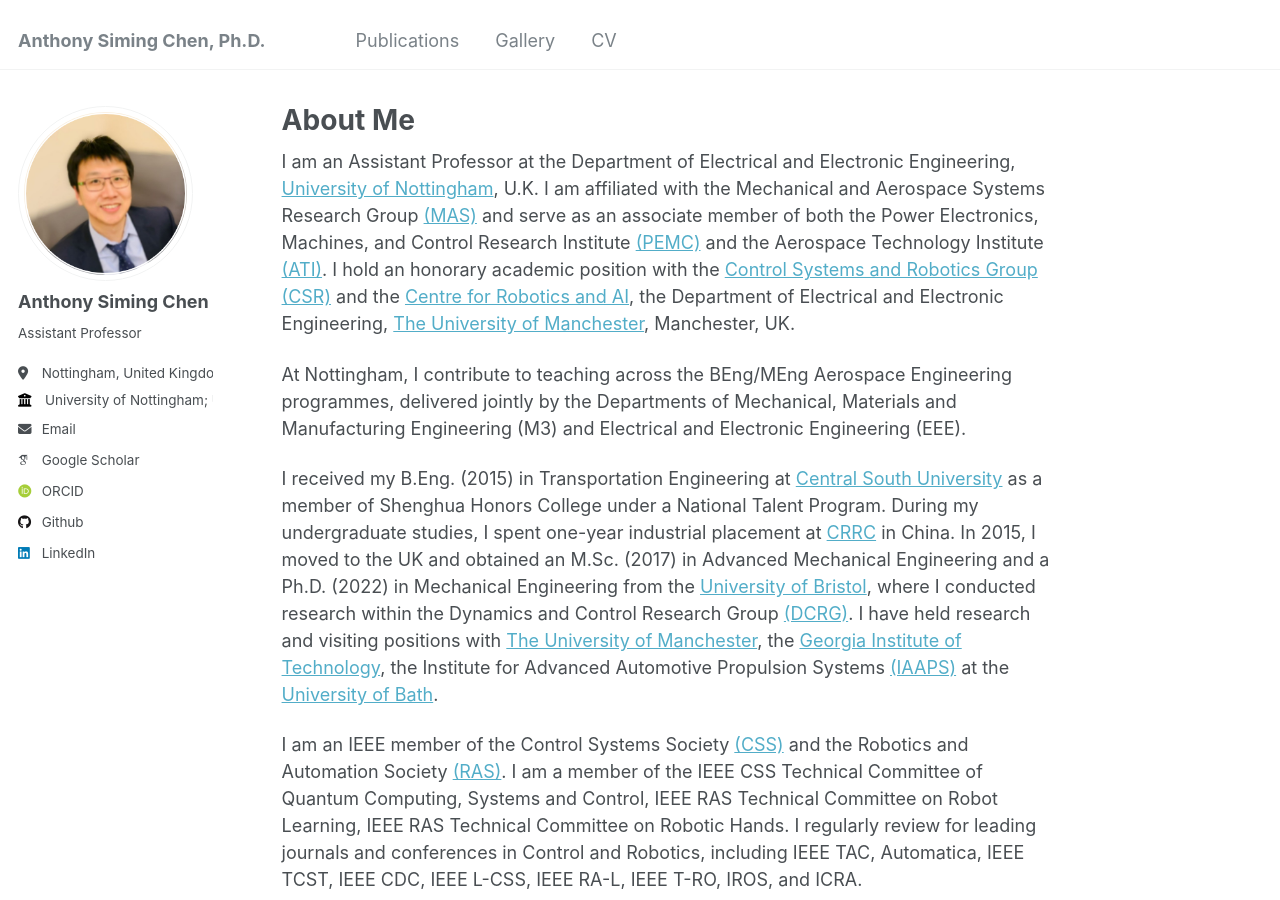
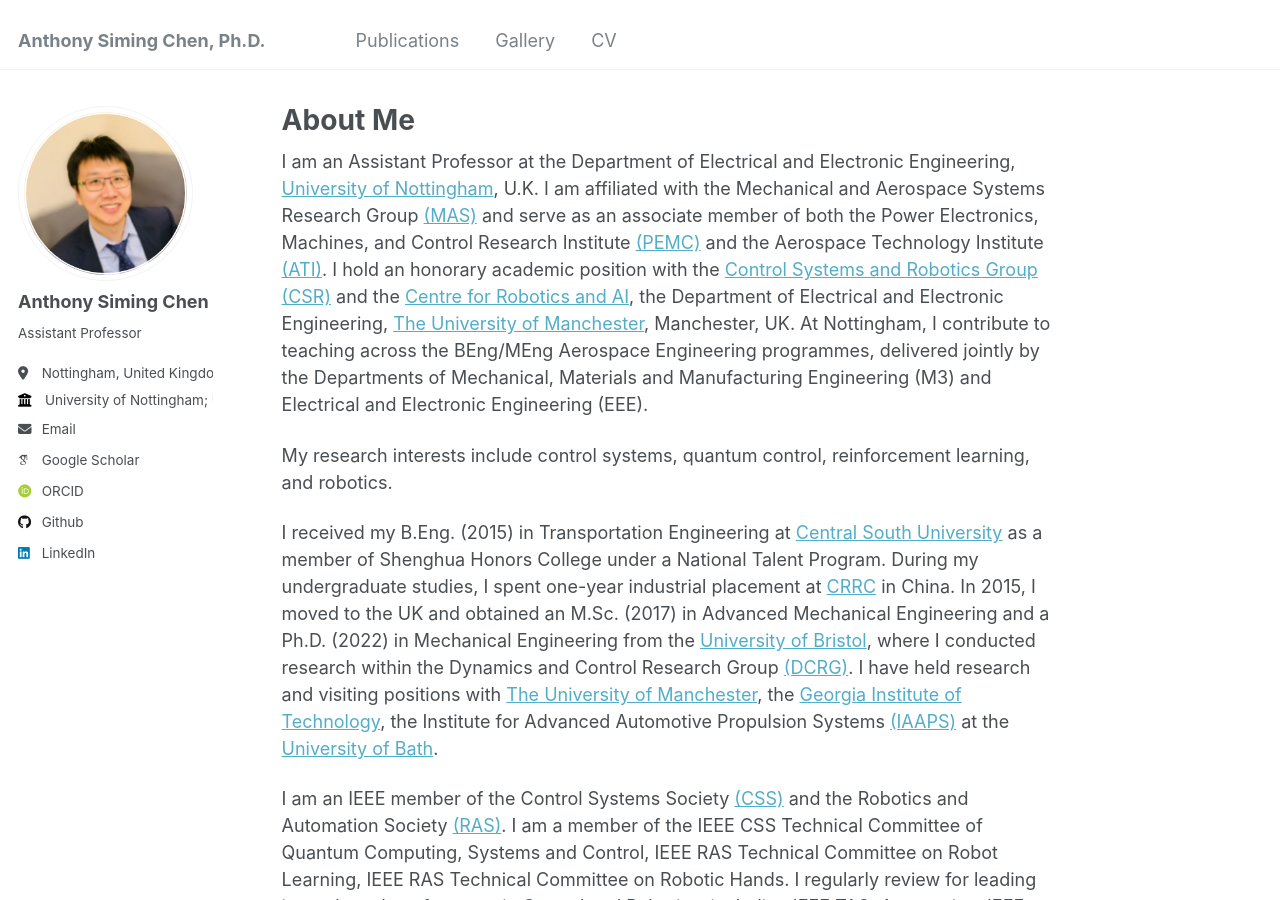
Before and after one commit to Anthony-S-Chen/Anthony-S-Chen.github.io, a Jekyll site: the page built from _pages/about.md, in a window 1280 px wide and 900 px high. Built offline with Jekyll 4.4.1, drawn with Linux system fonts in a browser that asks for light colours; some web fonts are replaced.

Commit message:
Update about.md

```diff
--- a/_pages/about.md
+++ b/_pages/about.md
@@ -7,9 +7,9 @@ redirect_from:
   - /about.html
 ---
 
-I am an Assistant Professor at the Department of Electrical and Electronic Engineering, [University of Nottingham](https://www.nottingham.ac.uk/), U.K. I am affiliated with the Mechanical and Aerospace Systems Research Group [(MAS)](https://www.nottingham.ac.uk/research/groups/mas/index.aspx) and serve as an associate member of both the Power Electronics, Machines, and Control Research Institute [(PEMC)](https://www.nottingham.ac.uk/research/groups/pemc/home.aspx) and the Aerospace Technology Institute [(ATI)](https://www.ati.org.uk/). I hold an honorary academic position with the [Control Systems and Robotics Group (CSR)](https://uom-csrgroup.uk/) and the [Centre for Robotics and AI](https://www.robotics.manchester.ac.uk/), the Department of Electrical and Electronic Engineering, [The University of Manchester](https://www.manchester.ac.uk), Manchester, UK.
+I am an Assistant Professor at the Department of Electrical and Electronic Engineering, [University of Nottingham](https://www.nottingham.ac.uk/), U.K. I am affiliated with the Mechanical and Aerospace Systems Research Group [(MAS)](https://www.nottingham.ac.uk/research/groups/mas/index.aspx) and serve as an associate member of both the Power Electronics, Machines, and Control Research Institute [(PEMC)](https://www.nottingham.ac.uk/research/groups/pemc/home.aspx) and the Aerospace Technology Institute [(ATI)](https://www.ati.org.uk/). I hold an honorary academic position with the [Control Systems and Robotics Group (CSR)](https://uom-csrgroup.uk/) and the [Centre for Robotics and AI](https://www.robotics.manchester.ac.uk/), the Department of Electrical and Electronic Engineering, [The University of Manchester](https://www.manchester.ac.uk), Manchester, UK. At Nottingham, I contribute to teaching across the BEng/MEng Aerospace Engineering programmes, delivered jointly by the Departments of Mechanical, Materials and Manufacturing Engineering (M3) and Electrical and Electronic Engineering (EEE).
 
-At Nottingham, I contribute to teaching across the BEng/MEng Aerospace Engineering programmes, delivered jointly by the Departments of Mechanical, Materials and Manufacturing Engineering (M3) and Electrical and Electronic Engineering (EEE).
+My research interests include control systems, quantum control, reinforcement learning, and robotics.
 
 I received my B.Eng. (2015) in Transportation Engineering at [Central South University](https://en.csu.edu.cn/) as a member of Shenghua Honors College under a
 National Talent Program. During my undergraduate studies, I spent one-year industrial placement at [CRRC](https://www.crrcgc.cc/en/) in China. In 2015, I moved to the UK and obtained an M.Sc. (2017) in Advanced Mechanical Engineering and a Ph.D. (2022) in Mechanical Engineering from the [University of Bristol](https://www.bristol.ac.uk/), where I conducted research within the Dynamics and Control Research Group [(DCRG)](https://www.bristol.ac.uk/engineering/research/dynamicscontrol/). I have held research and visiting positions with [The University of Manchester](https://www.manchester.ac.uk), the [Georgia Institute of Technology](https://www.gatech.edu/), the Institute for Advanced Automotive Propulsion Systems [(IAAPS)](https://iaaps.co.uk/) at the [University of Bath](https://www.bath.ac.uk/).
```
